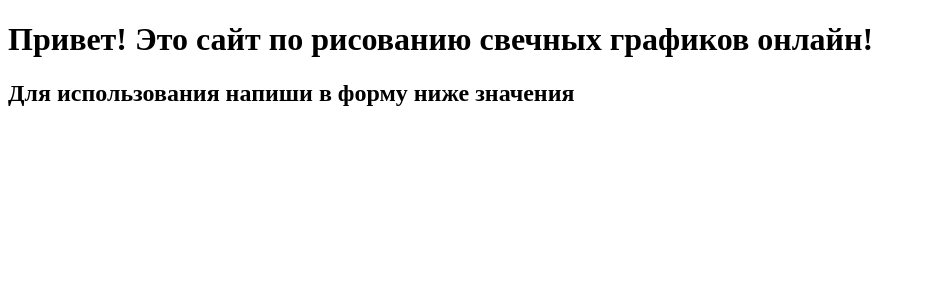
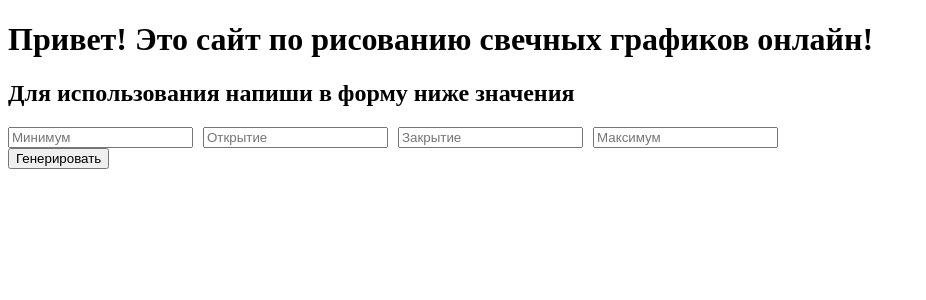
Before and after one commit to donko1/DJCC_react, a React (Create React App) app: page / in a window 1280 px wide. Shown: the top 300 px of the page, without its empty margins (0-926 px from the left). Built offline with nearby package versions, Linux system fonts and the light colour scheme.

Commit message:
Adding form and generating url from it

```diff
--- a/src/main.js
+++ b/src/main.js
@@ -1,10 +1,105 @@
-import React from "react";
+import React, { useState } from "react";
+
+const getBackground = (n) => {
+  switch (n) {
+    case 1:
+      return "Минимум";
+    case 2:
+      return "Открытие";
+    case 3:
+      return "Закрытие";
+    case 4:
+      return "Максимум";
+  }
+};
+
+const formatDictToList = (d) => {
+  let l = [];
+  for (const i in d) {
+    if (d[i][0]["value"] !== "") {
+      l.push({
+        Open: Number(d[i][1]["value"]),
+        High: Number(d[i][0]["value"]),
+        Low: Number(d[i][3]["value"]),
+        Close: Number(d[i][2]["value"]),
+      });
+    }
+  }
+  return l;
+};
+
+const getPicFromData = (l) => {
+  let url = "http://127.0.0.1:8000/api/draw_from_request/?";
+  const data = formatDictToList(l);
+  for (const el in data) {
+    const urlParams = new URLSearchParams();
+    urlParams.append("data[]", JSON.stringify(data[el]));
+    url = url + String(urlParams) + "&";
+  }
+  console.log(url);
+};
 
 const Main = () => {
+  const [rows, setRows] = useState([
+    [
+      { id: 1, value: "" },
+      { id: 2, value: "" },
+      { id: 3, value: "" },
+      { id: 4, value: "" },
+    ],
+  ]);
+
+  const handleChange = (e, id, rowId) => {
+    const updatedRows = [...rows];
+    updatedRows[rowId][id - 1].value = e.target.value;
+    if (rowId == rows.length - 1 && e.target.value !== "") {
+      const newRow = [
+        { id: 1, value: "" },
+        { id: 2, value: "" },
+        { id: 3, value: "" },
+        { id: 4, value: "" },
+      ];
+      updatedRows.push(newRow);
+    }
+    if (rowId == rows.length - 2 && e.target.value == "") {
+      try {
+        for (let i = updatedRows.length - 1; i >= 0; i--) {
+          const lastRow = updatedRows[i];
+          const secondLastRow = updatedRows[i - 1];
+          if (
+            lastRow.every(({ value }) => value === "") &&
+            secondLastRow.every(({ value }) => value === "")
+          ) {
+            updatedRows.pop();
+          }
+        }
+      } catch (TypeError) {
+        if (updatedRows.length !== 1) {
+          updatedRows.pop();
+        }
+      }
+    }
+    setRows(updatedRows);
+  };
+
   return (
     <div>
       <h1>Привет! Это сайт по рисованию свечных графиков онлайн!</h1>
       <h2>Для использования напиши в форму ниже значения</h2>
+      {rows.map((row, rowId) => (
+        <div key={rowId} style={{ display: "flex", gap: "10px" }}>
+          {row.map(({ id, value }) => (
+            <input
+              key={id}
+              type="text"
+              placeholder={getBackground(id)}
+              value={value || ""}
+              onChange={(e) => handleChange(e, id, rowId)}
+            />
+          ))}
+        </div>
+      ))}
+      <button onClick={getPicFromData(rows)}>Генерировать</button>
     </div>
   );
 };
```
Also changed, not shown: 1 other file (tests, documents, lock files or other folders).
